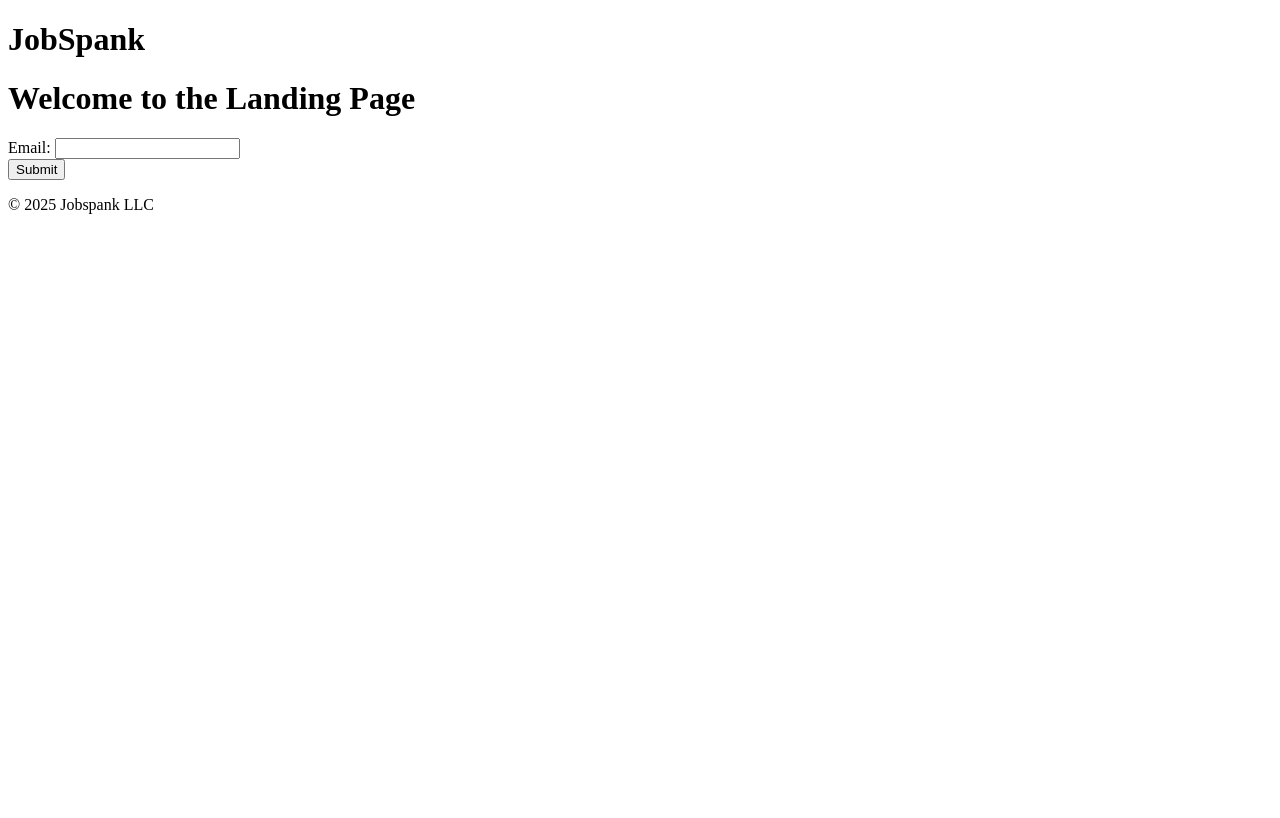
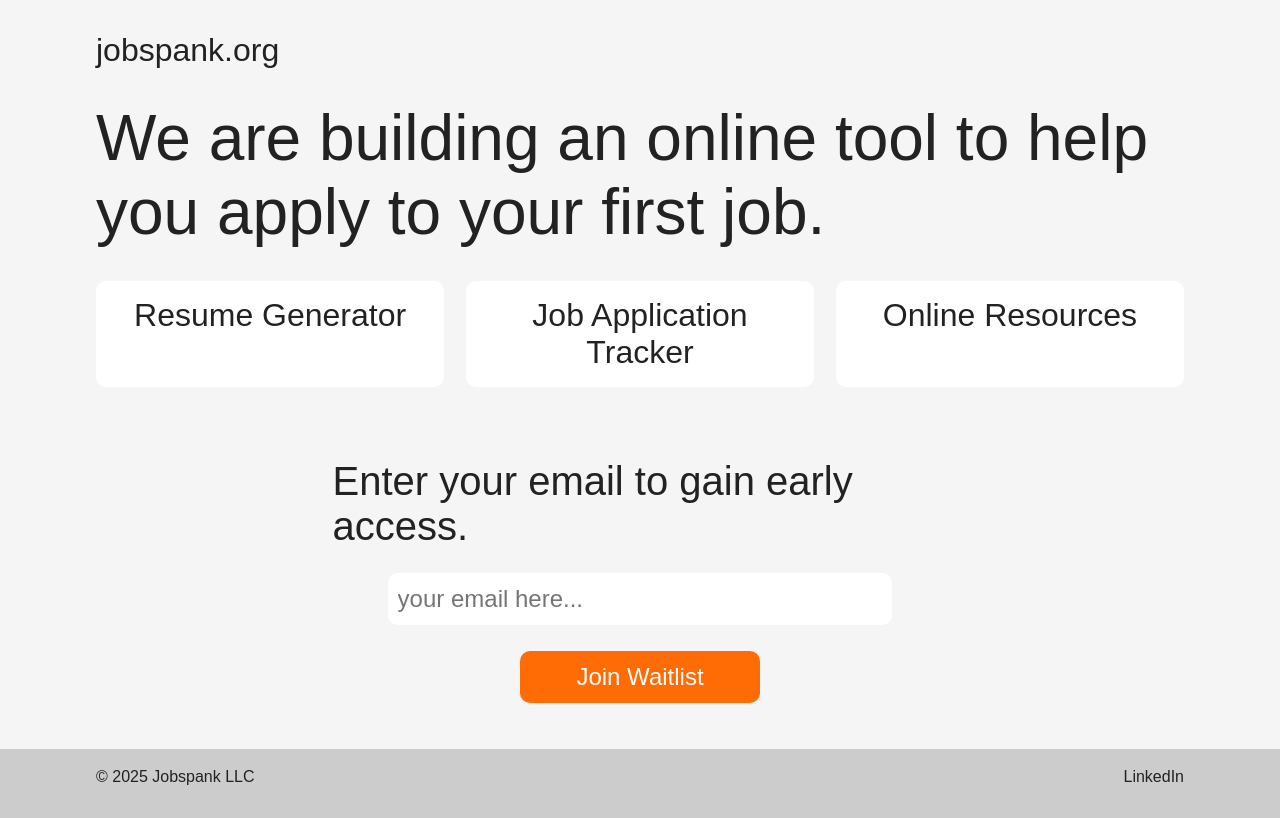
Before and after one commit to Ian-Val/JobSpank, a Django app: page / in a window 1280 px wide. Before the commit the page ends 214 px from the top, so only its background shows below. Run offline with Django 4.2, Linux system fonts and the light colour scheme.

Commit message:
added django config

```diff
--- a/src/jobspank/settings.py
+++ b/src/jobspank/settings.py
@@ -117,6 +117,7 @@ USE_TZ = True
 # https://docs.djangoproject.com/en/4.2/howto/static-files/
 
 STATIC_URL = 'static/'
+STATICFILES_DIRS  = [BASE_DIR / 'static/']
 
 # Default primary key field type
 # https://docs.djangoproject.com/en/4.2/ref/settings/#default-auto-field
--- a/src/landingpage/templates/landingpage/landing.html
+++ b/src/landingpage/templates/landingpage/landing.html
@@ -1,18 +1,26 @@
 {% extends 'global/base.html' %}
 
 {% block content %}
-    <h1>Welcome to the Landing Page</h1>
+    <div>
+        <h2>We are building an online tool to help you apply to your first job.</h2>
+        <nav>
+            <a href="#">Resume Generator</a>
+            <a href="#">Job Application Tracker</a>
+            <a href="#">Online Resources</a>
+        </nav>
+    </div>
+    <div>
         <form id="leadForm" method="post">
             {% csrf_token %}
-        <label for="email">Email:</label>
-        <input type="email" id="email" name="email" required>
+            <label for="email">Enter your email to gain early access.</label>
+            <input type="email" id="email" name="email" placeholder="your email here..." required>
             {% if form.errors.email %}
             <span style="color: red;">{{ form.errors.email }}</span>
             {% endif %}
             <br>
-        <button type="submit">Submit</button>
+            <button type="submit">Join Waitlist</button>
         </form>
-
+    </div>
     <script>
         document.getElementById('leadForm').addEventListener('submit', function(event) {
             var email = document.getElementById('email').value;
--- /dev/null
+++ b/src/static/css/global.css
@@ -0,0 +1,139 @@
+* {
+    color: #222;
+    box-sizing: border-box;
+    font-family: sans-serif;
+}
+
+a {
+    text-decoration: none;
+    font-weight: 400;
+}
+
+main {
+    margin: 0rem 0rem;
+    padding: 1rem 6rem;
+    min-height: 85vh;
+    background-color: whitesmoke;
+}
+
+body {
+    background-color: whitesmoke;
+}
+
+h1, h2 {
+    margin: 0rem 0rem;
+}
+
+h1 {
+    font-size: 32px;
+    font-weight: 100;
+}
+
+h2 {
+    margin: 1rem 0rem;
+    font-size: 64px;
+    font-weight: 200;
+    margin-bottom: 2rem;
+}
+
+h3 {
+    font-weight: 300;
+}
+
+header {
+    padding: 2rem 6rem;
+    margin: 0rem 0rem;
+    padding-bottom: 0px;
+    background-color: whitesmoke;
+}
+
+body {
+    margin: 0px;
+}
+
+footer {
+    display: flex;
+    flex-direction: row;
+    justify-content: space-between;
+    padding: .2rem 6rem;
+    padding-bottom: 1rem;
+    background-color: #ccc;
+    font-weight: 100;
+}
+
+nav {
+    display: flex;
+    flex-direction: row;
+    justify-content: space-between;
+}
+
+nav > a {
+    background-color: white;
+    width: 32%;
+    /* margin: 1rem; */
+    padding: 0.76rem 0rem;
+    text-align: center;
+    border-radius: 10px;
+    font-size: 32px;
+    font-weight: 400;
+    padding: 1rem;
+    transform: scale(1);
+    transition: all 0.4s;
+}
+
+nav > a:hover {
+    transform: scale(1.05);
+    box-shadow: 0px 10px 10px rgba(0, 0, 0, 0.233);
+    transition: all 0.4s;
+    z-index: 100;
+}
+
+form {
+    width: 58%;
+    margin: auto;
+    margin-top: 4rem;
+    display: flex;
+    flex-direction: column;
+    align-items: center;
+}
+
+label {
+    display: block;
+    font-weight: 100;
+    font-size: 40px;
+    display: block;
+    margin: .5rem;
+    margin-bottom: 1rem;
+}
+input {
+    display: block;
+    width: 80%;
+    font-size: 24px;
+    height: 52px;
+    font-weight: 100;
+    margin: .5rem;
+    padding: 4px 10px;
+    border-radius: 10px;
+    border: none;
+}
+button[type=submit] {
+    display: block;
+    font-size: 24px;
+    font-weight: 100;
+    height: 52px;
+    background-color: #FF6C06;
+    border-radius: 10px;
+    width: 15rem;
+    color: white;
+    font-weight: 400;
+    border: none;
+    transition: all 0.4s;
+}
+
+button[type=submit]:hover {
+    cursor: pointer;
+    transform: scale(1.05);
+    box-shadow: 0px 5px 10px rgba(0, 0, 0, 0.233);
+    transition: all 0.4s;
+    z-index: 100;
+}
--- a/src/templates/global/base.html
+++ b/src/templates/global/base.html
@@ -2,10 +2,12 @@
 <html>
 <head>
     <title>JobSpank</title>
+    {% load static %}
+    <link rel="stylesheet" href="{% static 'css/global.css' %}">
 </head>
 <body>
     <header>
-        <h1>JobSpank</h1>
+        <h1><a href="https://www.jobspank.org">jobspank.org</a></h1>
     </header>
 
     <main>
@@ -16,6 +18,7 @@
 
     <footer>
         <p>&copy; 2025 Jobspank LLC</p>
+        <p><a href="https://www.linkedin.com/company/106566481/admin/dashboard/">LinkedIn</a></p>
     </footer>
 </body>
 </html>
--- a/src/templates/global/thankyou.html
+++ b/src/templates/global/thankyou.html
@@ -2,5 +2,7 @@
 
 
 {% block content %}
-<h1>Thank you</h1>
+<h2>Thank you for joining the wait list!</h2>
+<h3>Contact Us: <strong><a href="mailto:jobspankfounders@gmail.com">jobspankfounders@gmail.com</a></strong></h3>
+<h3>Connect on <a href="https://www.linkedin.com/company/106566481/">LinkedIn</a></h3>
 {% endblock %}
```
Also changed, not shown: src/db.sqlite3. Lines whose indentation alone changed are shown as unchanged.
